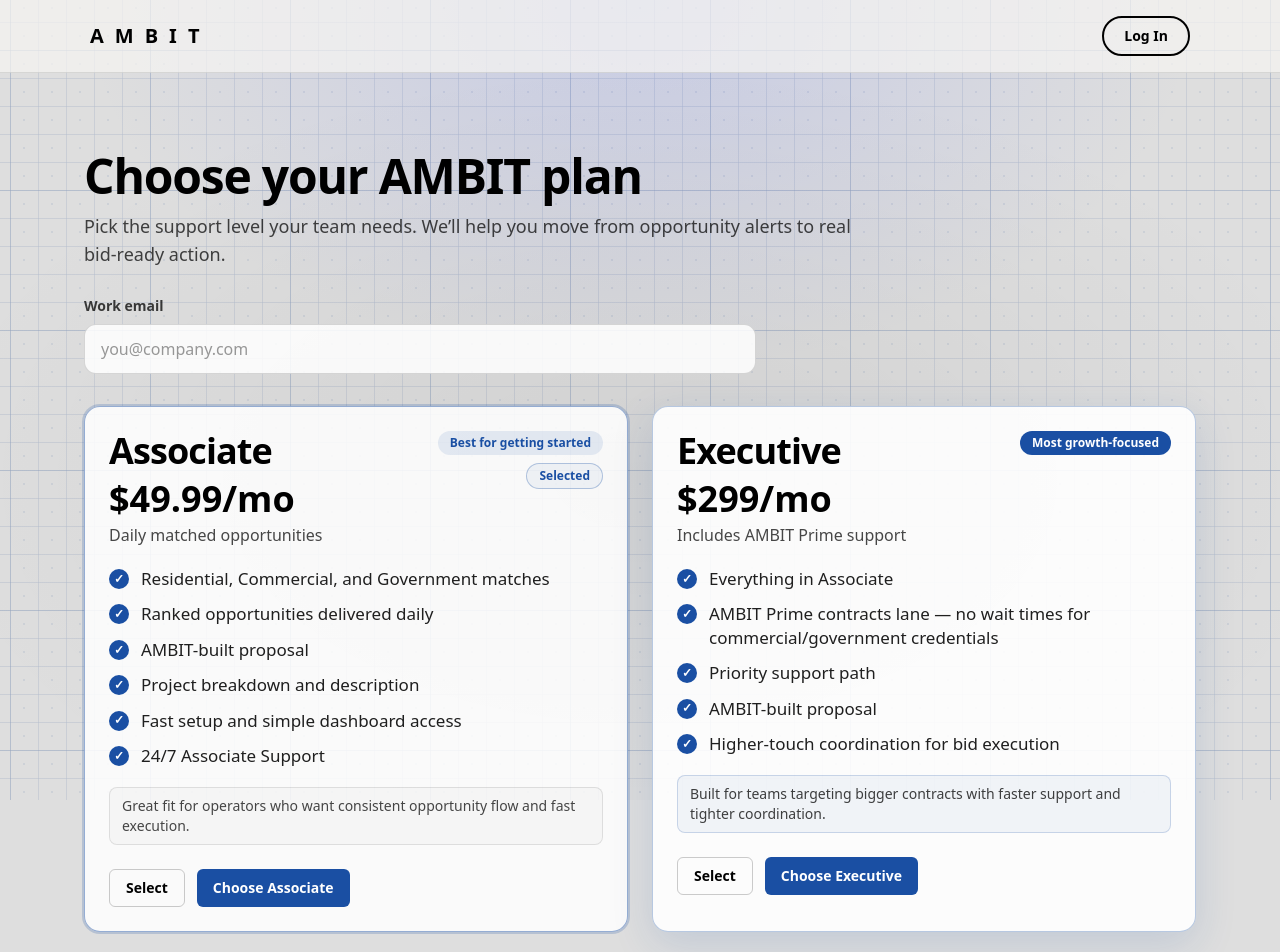
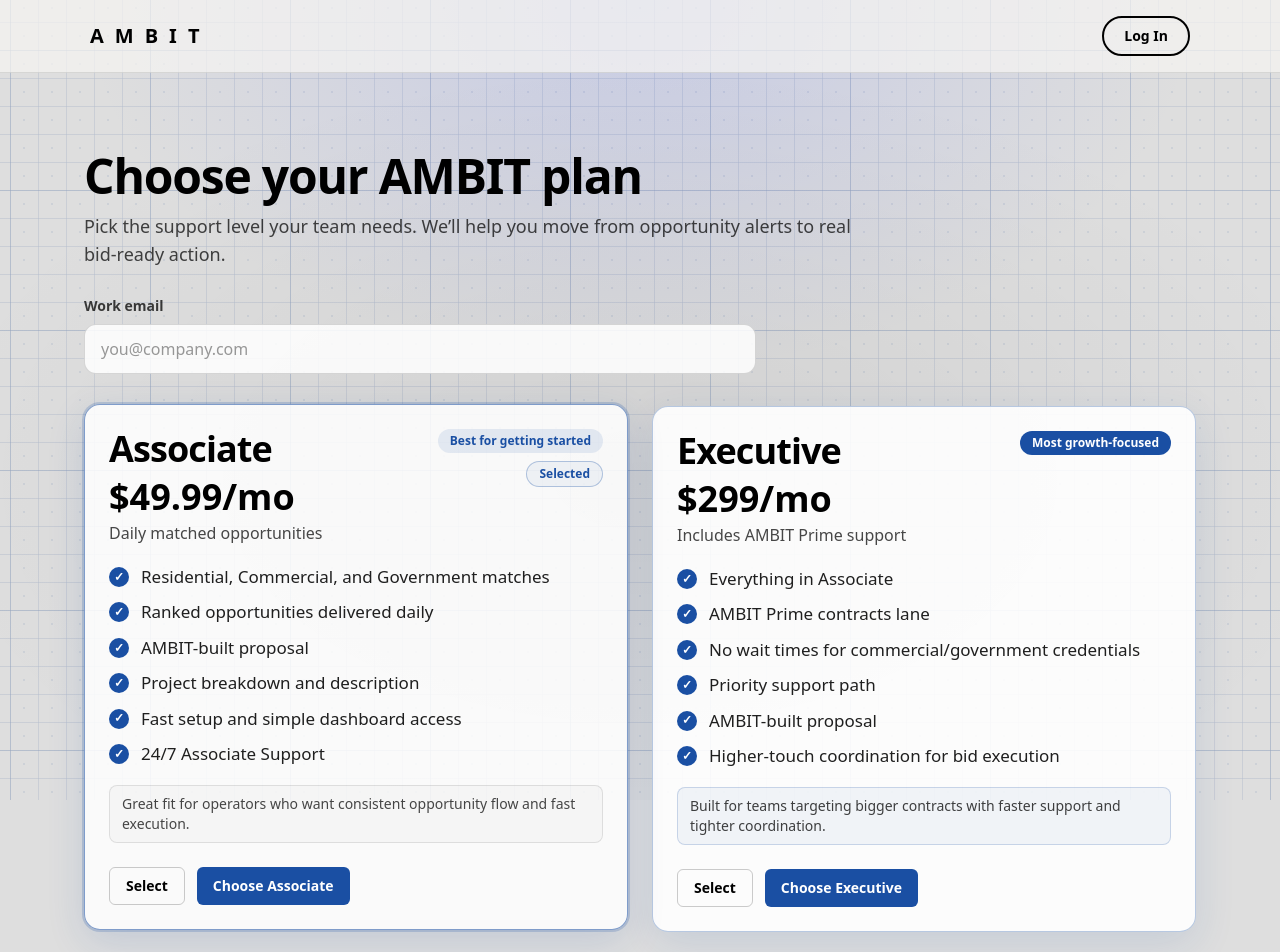
Before and after one commit to seansevrix/ambit, a Next.js app: page /choose-plan in a window 1280 px wide. Shown: the top 952 px of the page. Built offline with nearby package versions, Linux system fonts and the light colour scheme; no server answers.

Commit message:
Add hover-highlight plan cards and split Prime credentials messaging

```diff
--- a/app/choose-plan/page.tsx
+++ b/app/choose-plan/page.tsx
@@ -61,6 +61,7 @@ function ChoosePlanInner() {
 
   const [email, setEmail] = useState(emailFromQuery);
   const [selectedPlan, setSelectedPlan] = useState<PlanKey>(planFromQuery);
+  const [hoveredPlan, setHoveredPlan] = useState<PlanKey | null>(null);
   const [loadingPlan, setLoadingPlan] = useState<PlanKey | null>(null);
   const [error, setError] = useState("");
 
@@ -90,7 +91,8 @@ function ChoosePlanInner() {
         cta: "Choose Executive",
         bullets: [
           "Everything in Associate",
-          "AMBIT Prime contracts lane — no wait times for commercial/government credentials",
+          "AMBIT Prime contracts lane",
+          "No wait times for commercial/government credentials",
           "Priority support path",
           "AMBIT-built proposal",
           "Higher-touch coordination for bid execution",
@@ -111,8 +113,9 @@ function ChoosePlanInner() {
     { label: "AMBIT-built proposal", associate: true, executive: true },
     { label: "Project breakdown and description", associate: true, executive: true },
     { label: "24/7 support access", associate: true, executive: true },
+    { label: "AMBIT Prime contracts lane", associate: false, executive: true },
     {
-      label: "AMBIT Prime contracts lane (commercial/government credentials)",
+      label: "No wait times for commercial/government credentials",
       associate: false,
       executive: true,
     },
@@ -155,9 +158,11 @@ function ChoosePlanInner() {
     }
   }
 
+  const associateActive = selectedPlan === "associate" || hoveredPlan === "associate";
+  const executiveActive = selectedPlan === "executive" || hoveredPlan === "executive";
+
   return (
     <main className="mx-auto max-w-[1160px] px-6 py-14 text-black sm:py-20">
-      {/* Header */}
       <header className="max-w-3xl">
         <h1 className="text-4xl font-black tracking-tight sm:text-5xl">Choose your AMBIT plan</h1>
         <p className="mt-3 text-lg text-black/72">
@@ -166,7 +171,6 @@ function ChoosePlanInner() {
         </p>
       </header>
 
-      {/* Email */}
       <section className="mt-7 max-w-2xl">
         <label className="mb-2 block text-sm font-semibold text-black/75">Work email</label>
         <input
@@ -180,14 +184,17 @@ function ChoosePlanInner() {
         />
       </section>
 
-      {/* Plan cards */}
       <section className="mt-8 grid gap-6 md:grid-cols-2">
         {/* Associate */}
         <article
+          onMouseEnter={() => setHoveredPlan("associate")}
+          onMouseLeave={() => setHoveredPlan((v) => (v === "associate" ? null : v))}
+          onFocus={() => setHoveredPlan("associate")}
+          onBlur={() => setHoveredPlan((v) => (v === "associate" ? null : v))}
           className={[
-            "rounded-2xl border bg-white/85 p-6 transition",
-            selectedPlan === "associate"
-              ? "border-[#1A4FA3]/45 ring-2 ring-[#1A4FA3]/20"
+            "rounded-2xl border bg-white/85 p-6 transition duration-200",
+            associateActive
+              ? "border-[#1A4FA3]/55 ring-2 ring-[#1A4FA3]/20 shadow-[0_12px_38px_rgba(26,79,163,0.14)] -translate-y-0.5"
               : "border-black/12",
           ].join(" ")}
         >
@@ -241,11 +248,15 @@ function ChoosePlanInner() {
 
         {/* Executive */}
         <article
+          onMouseEnter={() => setHoveredPlan("executive")}
+          onMouseLeave={() => setHoveredPlan((v) => (v === "executive" ? null : v))}
+          onFocus={() => setHoveredPlan("executive")}
+          onBlur={() => setHoveredPlan((v) => (v === "executive" ? null : v))}
           className={[
-            "rounded-2xl border bg-white/90 p-6 shadow-[0_12px_40px_rgba(26,79,163,0.15)] transition",
-            selectedPlan === "executive"
-              ? "border-[#1A4FA3]/55 ring-2 ring-[#1A4FA3]/25"
-              : "border-[#1A4FA3]/30",
+            "rounded-2xl border bg-white/90 p-6 transition duration-200",
+            executiveActive
+              ? "border-[#1A4FA3]/70 ring-2 ring-[#1A4FA3]/25 shadow-[0_16px_45px_rgba(26,79,163,0.18)] -translate-y-0.5"
+              : "border-[#1A4FA3]/30 shadow-[0_12px_40px_rgba(26,79,163,0.12)]",
           ].join(" ")}
         >
           <div className="flex items-start justify-between gap-3">
@@ -297,7 +308,6 @@ function ChoosePlanInner() {
         </article>
       </section>
 
-      {/* Clear requirements section */}
       <section className="mt-8 rounded-2xl border border-black/10 bg-white/80 p-6">
         <h3 className="text-2xl font-black tracking-tight">What you’ll need to bid confidently</h3>
         <p className="mt-2 text-black/72">
@@ -331,7 +341,6 @@ function ChoosePlanInner() {
         </p>
       </section>
 
-      {/* Comparison */}
       <section className="mt-8 rounded-2xl border border-black/10 bg-white/80 p-6">
         <h3 className="text-xl font-black">Side-by-side comparison</h3>
         <div className="mt-4 overflow-x-auto">
```
